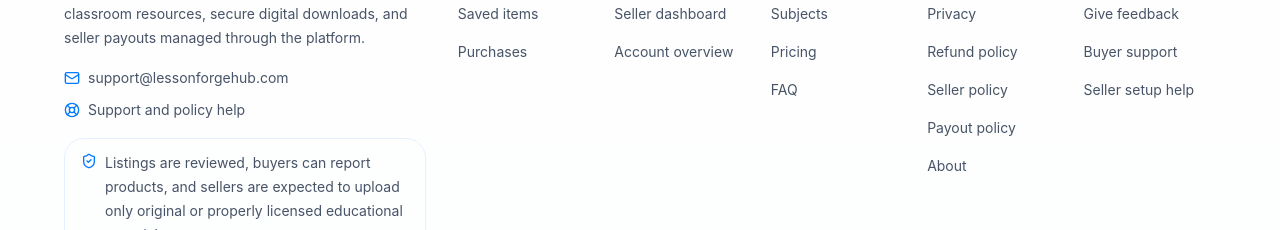
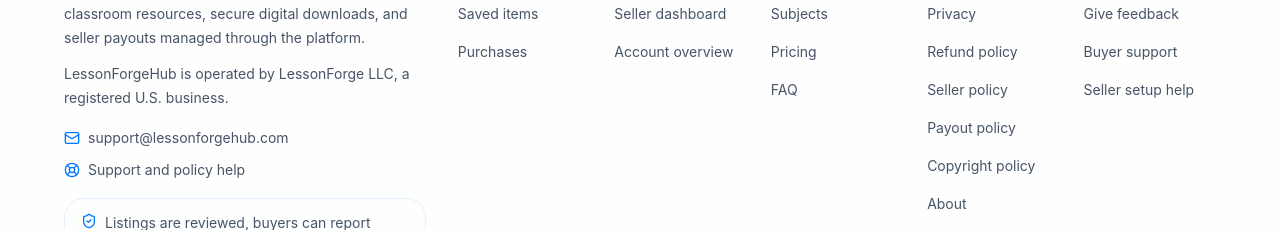
Before and after one commit to catcher1234q-dev/lessonforge, a Next.js app: page /checkout/success in a window 1280 px wide. Shown: the part 718-948 px from the top of the page. Built offline with nearby package versions, Linux system fonts and the light colour scheme; no server answers; the database is empty.

Commit message:
tighten marketplace trust policies for PayPal review

```diff
--- a/app/about/page.tsx
+++ b/app/about/page.tsx
@@ -14,7 +14,9 @@
   {
     title: "What LessonForgeHub is",
     body: [
+      "LessonForgeHub is operated by LessonForge LLC, a registered U.S. business.",
       "LessonForgeHub is a digital marketplace for teacher-created classroom resources. Educators can upload original materials, and buyers can purchase digital downloads they can use in class right away.",
+      "LessonForgeHub sells digital educational downloads only. No physical products are sold or shipped.",
       "The goal is to give teacher creators a clearer place to sell their work and give buyers a faster way to find polished printable resources, warm-ups, units, task cards, and practice packs.",
     ],
   },
@@ -28,6 +30,7 @@
   {
     title: "How the marketplace works",
     body: [
+      "LessonForgeHub is a digital marketplace where independent educators upload and sell original or properly licensed classroom resources. LessonForgeHub facilitates marketplace access, digital delivery, seller policy enforcement, refund review, and platform commission collection.",
       "Sellers upload original teaching resources they created or have the right to distribute, add previews and listing details, and publish them through the marketplace.",
       "Buyers browse listings, review previews, purchase digital downloads through the platform, and return to their library to access purchased files.",
     ],
--- a/app/checkout/success/page.tsx
+++ b/app/checkout/success/page.tsx
@@ -53,7 +53,7 @@
           <AppAccessGate area="buyer">
             <div className="rounded-[36px] border border-emerald-100 bg-white p-6 shadow-[0_24px_80px_rgba(16,185,129,0.10)] sm:p-8">
               <SectionIntro
-                body="Stripe confirmed the checkout. Your next step is opening the library, where protected delivery, listing follow-up, and support actions stay together."
+                body="Your payment was confirmed. Your next step is opening the library, where protected delivery, listing follow-up, and support actions stay together."
                 eyebrow="Checkout success"
                 level="h1"
                 title={`${productTitle} is ready in your library.`}
@@ -64,12 +64,15 @@
                 <p className="mt-1">
                   Open your library to download files, revisit the listing, request help if needed, or keep browsing for more classroom resources.
                 </p>
+                <p className="mt-2">
+                  LessonForgeHub sells digital educational downloads only. No physical products are sold or shipped.
+                </p>
               </div>
               <div className="mt-5 grid gap-3 md:grid-cols-3">
                 {[
                   {
                     title: "Payment confirmed",
-                    body: "Stripe completed the checkout, so the purchase can now be matched to your account.",
+                    body: "The checkout completed successfully, so the purchase can now be matched to your account.",
                   },
                   {
                     title: "Files live in library",
--- /dev/null
+++ b/app/copyright-policy/page.tsx
@@ -0,0 +1,48 @@
+import type { Metadata } from "next";
+
+import { LegalPageShell } from "@/components/legal/legal-page-shell";
+import { buildPageMetadata } from "@/lib/seo/metadata";
+
+export const metadata: Metadata = buildPageMetadata({
+  title: "Copyright Policy",
+  description:
+    "How LessonForgeHub handles copyright concerns, seller originality rules, and infringement reports.",
+  path: "/copyright-policy",
+});
+
+const sections = [
+  {
+    title: "Marketplace ownership rules",
+    body: [
+      "LessonForgeHub is operated by LessonForge LLC, a registered U.S. business.",
+      "Sellers may only upload resources they created or have legal rights to sell.",
+      "Sellers may not upload copied, stolen, infringing, resold, or unauthorized marketplace content.",
+    ],
+  },
+  {
+    title: "How to report a rights concern",
+    body: [
+      "Copyright owners can report suspected infringement to support@lessonforgehub.com.",
+      "Reports should include the product link, proof of ownership, and a description of the concern so LessonForgeHub can review it responsibly.",
+    ],
+  },
+  {
+    title: "How LessonForgeHub reviews reports",
+    body: [
+      "LessonForgeHub may remove listings, restrict sellers, and hold payouts while reviewing rights concerns.",
+      "The marketplace may also request more information from the seller or reporter when a listing needs additional ownership review.",
+    ],
+  },
+] as const;
+
+export default function CopyrightPolicyPage() {
+  return (
+    <LegalPageShell
+      eyebrow="Copyright"
+      intro="This page explains the basic ownership rules for marketplace listings and how to report suspected infringement."
+      sections={[...sections]}
+      title="Copyright Policy"
+      updatedLabel="Last updated: April 24, 2026"
+    />
+  );
+}
--- a/app/marketplace/[slug]/page.tsx
+++ b/app/marketplace/[slug]/page.tsx
@@ -309,7 +309,7 @@
                     </p>
                     <div className="mt-3 grid gap-3 text-sm leading-6 text-ink-soft">
                       {pageCount ? <p>{pageCount}-page PDF file included with this listing.</p> : null}
-                      <p>This is a digital download.</p>
+                      <p>LessonForgeHub sells digital educational downloads only. No physical products are sold or shipped.</p>
                       <p>Access is delivered after purchase.</p>
                       <p>
                         Refunds are reviewed under the{" "}
--- a/app/payout-policy/page.tsx
+++ b/app/payout-policy/page.tsx
@@ -14,8 +14,10 @@
   {
     title: "How payouts work",
     body: [
+      "LessonForgeHub is operated by LessonForge LLC, a registered U.S. business.",
       "Transactions are processed by third-party payment providers. Sellers must complete the required connected payout account onboarding before payouts can be sent.",
       "Seller earnings are based on the sale price minus the LessonForgeHub commission and any provider fees or payment adjustments that apply to that transaction.",
+      "Standard seller payouts are released after the payment provider confirms the transaction and any required marketplace review is complete. Payouts may be delayed for refunds, disputes, fraud review, rights concerns, incomplete seller onboarding, payment provider review, or policy violations.",
     ],
   },
   {
--- a/app/refund-policy/page.tsx
+++ b/app/refund-policy/page.tsx
@@ -14,6 +14,8 @@
   {
     title: "Digital purchases are usually final",
     body: [
+      "LessonForgeHub is operated by LessonForge LLC, a registered U.S. business.",
+      "LessonForgeHub sells digital educational downloads only. No physical products are sold or shipped.",
       "LessonForgeHub sells downloadable classroom resources. Once a buyer receives access to a digital resource, the sale is generally final unless there is a real delivery, access, listing, or rights problem.",
       "This protects buyers from broken or misleading purchases while also protecting sellers from refund requests after a usable file has already been delivered.",
     ],
--- a/app/seller-agreement/page.tsx
+++ b/app/seller-agreement/page.tsx
@@ -14,6 +14,7 @@
   {
     title: "Marketplace relationship",
     body: [
+      "LessonForgeHub is operated by LessonForge LLC, a registered U.S. business.",
       "LessonForgeHub is a marketplace platform for teacher-created digital classroom resources. Sellers are independent and are responsible for the materials, descriptions, and rights tied to their own listings.",
       "LessonForgeHub is not the author of seller content. The platform processes marketplace transactions, keeps a commission on each completed sale, and uses third-party payment providers to route buyer payments and seller payouts.",
     ],
--- a/app/support/page.tsx
+++ b/app/support/page.tsx
@@ -49,6 +49,7 @@
   { label: "Refund Policy", href: "/refund-policy" },
   { label: "Seller Policy", href: "/seller-agreement" },
   { label: "Payout Policy", href: "/payout-policy" },
+  { label: "Copyright Policy", href: "/copyright-policy" },
   { label: "About LessonForgeHub", href: "/about" },
 ] as const;
 
@@ -63,7 +64,7 @@
             <div className="grid gap-8 lg:grid-cols-[1.1fr_0.9fr] lg:items-start">
               <div>
                 <SectionIntro
-                  body="Use this page when you need help with a purchase, seller setup, payout onboarding, or marketplace policy question."
+                  body="Use this page when you need help with a purchase, seller setup, payout onboarding, or marketplace policy question. LessonForgeHub is operated by LessonForge LLC, a registered U.S. business."
                   eyebrow="Support"
                   level="h1"
                   title="Help for purchases, sellers, and policy questions."
--- a/app/terms/page.tsx
+++ b/app/terms/page.tsx
@@ -14,6 +14,7 @@
   {
     title: "Using LessonForge",
     body: [
+      "LessonForgeHub is operated by LessonForge LLC, a registered U.S. business.",
       "LessonForgeHub is a digital marketplace for teacher-created classroom resources. Buyers use the platform to purchase digital downloads, and sellers use the platform to upload and sell original teaching materials.",
       "By using the site, you agree to use it for lawful classroom, publishing, and purchasing activity. You should not upload content you do not own, attempt to bypass access controls, misuse private admin or owner areas, or interfere with the website.",
     ],
--- a/components/layout/site-footer.tsx
+++ b/components/layout/site-footer.tsx
@@ -14,6 +14,9 @@
             </p>
             <p className="mt-3 max-w-sm text-sm leading-6 text-ink-soft">
               A teacher-focused marketplace for original digital classroom resources, secure digital downloads, and seller payouts managed through the platform.
+            </p>
+            <p className="mt-3 max-w-sm text-sm leading-6 text-ink-soft">
+              LessonForgeHub is operated by LessonForge LLC, a registered U.S. business.
             </p>
             <div className="mt-4 grid gap-2 text-sm leading-6 text-ink-soft">
               <a className="inline-flex items-center gap-2 transition hover:text-ink" href={`mailto:${siteConfig.supportEmail}`}>
@@ -108,6 +111,9 @@
                 <Link className="py-1 transition hover:text-ink" href="/payout-policy">
                   Payout policy
                 </Link>
+                <Link className="py-1 transition hover:text-ink" href="/copyright-policy">
+                  Copyright policy
+                </Link>
                 <Link className="py-1 transition hover:text-ink" href="/about">
                   About
                 </Link>
@@ -158,6 +164,9 @@
               <Link className="transition hover:text-ink" href="/payout-policy">
                 Payout policy
               </Link>
+              <Link className="transition hover:text-ink" href="/copyright-policy">
+                Copyright policy
+              </Link>
               <Link className="transition hover:text-ink" href="/about">
                 About
               </Link>
--- a/components/marketing/landing-hero.tsx
+++ b/components/marketing/landing-hero.tsx
@@ -21,6 +21,10 @@
 
           <p className="mt-3 max-w-xl text-base leading-7 text-ink-soft">
             Browse worksheets, lesson plans, activities, assessments, and printable resources. Sellers are expected to upload only materials they created or have the right to sell.
+          </p>
+
+          <p className="mt-3 max-w-xl text-base leading-7 text-ink-soft">
+            LessonForgeHub sells digital educational downloads only. No physical products are sold or shipped.
           </p>
 
           <div className="mt-7 flex flex-col gap-3 sm:flex-row">
```
